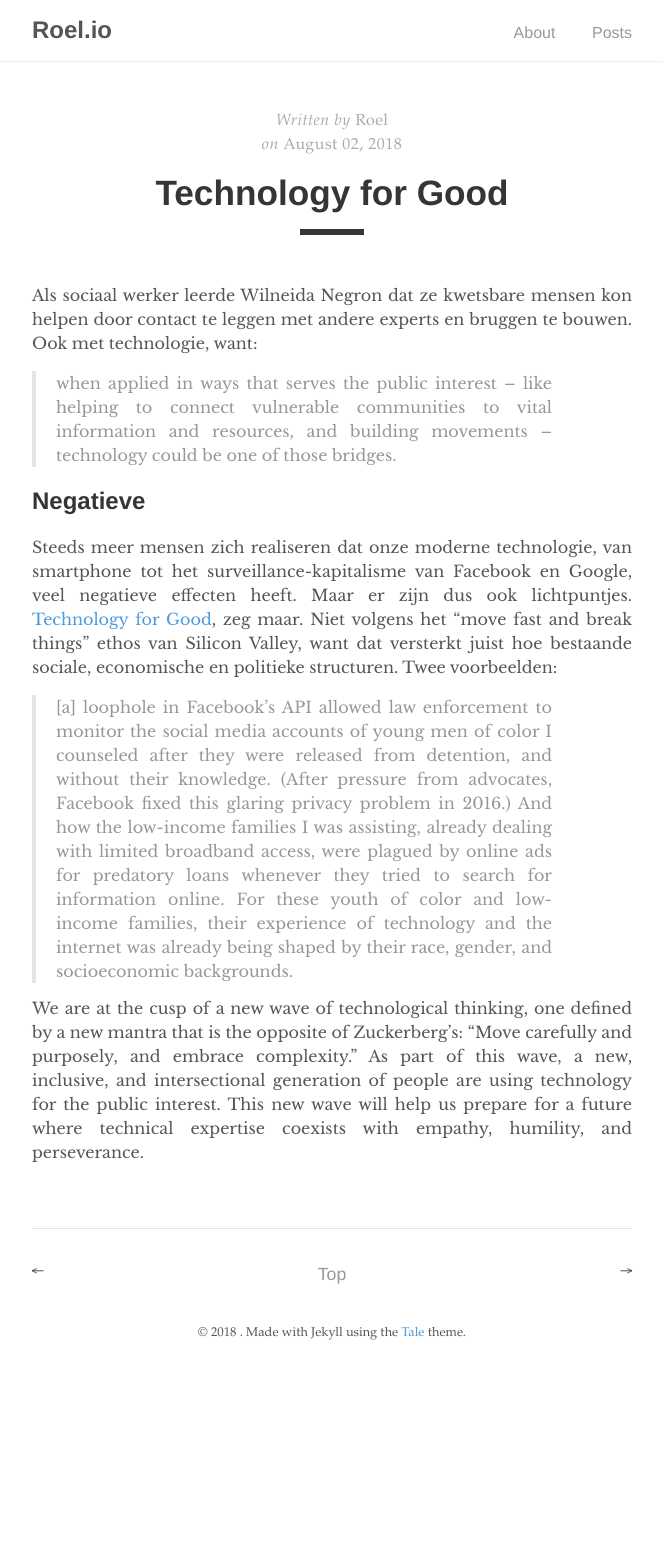
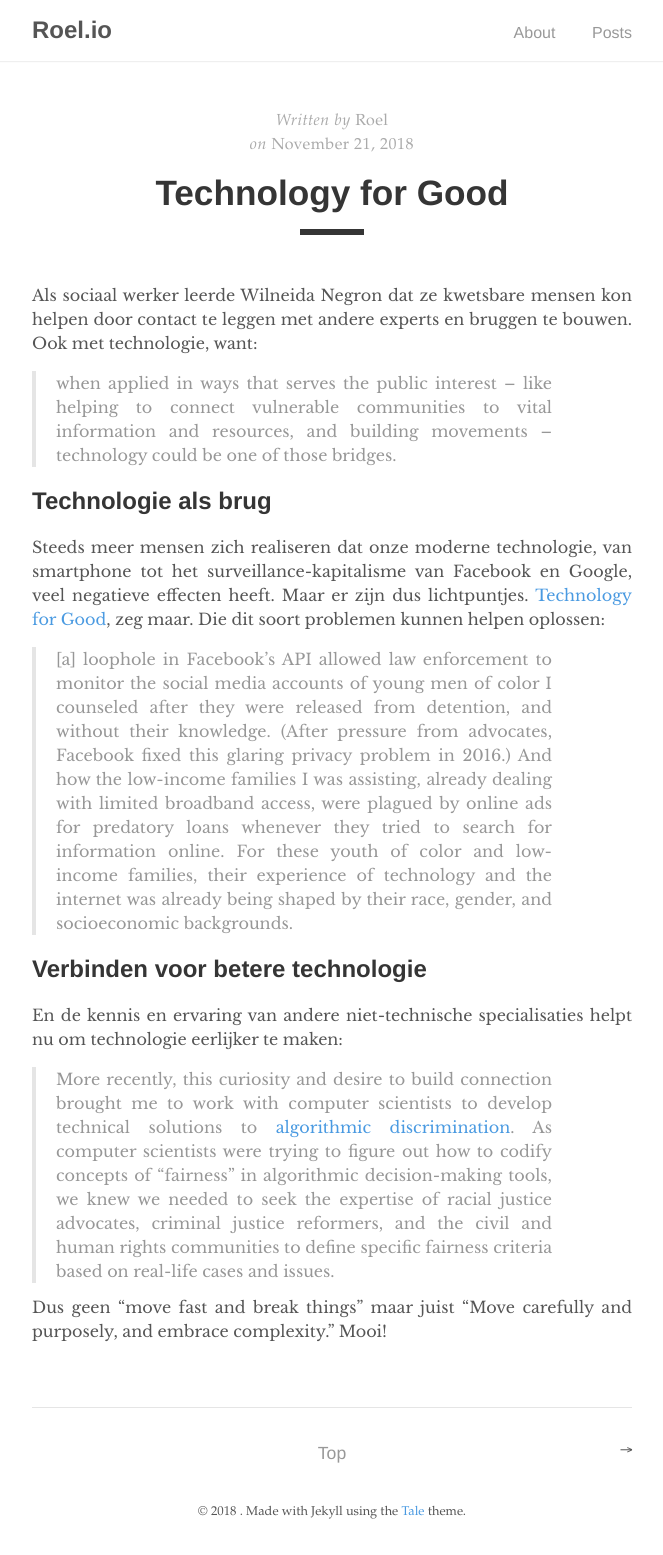
Before and after one commit to roelgroeneveld/roel.io, a Jekyll site: the page built from _posts/2018-11-21-technology-for-good.md, in a window 1280 px wide. Shown: the whole page, without its empty margins (308-971 px from the left). Built offline with Jekyll 4.4.1, drawn with Linux system fonts in a browser that asks for light colours; before the commit the page ends 1376 px from its top, so only the background shows below that.

Commit message:
Added Technology for Good

```diff
--- a/_posts/2018-11-21-technology-for-good.md
+++ b/_posts/2018-11-21-technology-for-good.md
@@ -1,21 +1,25 @@
 ---
 id: 362
 title: Technology for Good
-date: 2018-08-02T18:03:09+00:00
+date: 2018-11-21T22:15:09+00:00
 author: Roel
 layout: post
 permalink: /technology-for-good/
 categories:
   - tech
-format: status
 ---
 Als sociaal werker leerde Wilneida Negron dat ze kwetsbare mensen kon helpen door contact te leggen met andere experts en bruggen te bouwen. Ook met technologie, want:
 
 > when applied in ways that serves the public interest – like helping to connect vulnerable communities to vital information and resources, and building movements – technology could be one of those bridges.
 
-## Negatieve
-Steeds meer mensen zich realiseren dat onze moderne technologie, van smartphone tot het surveillance-kapitalisme van Facebook en Google, veel negatieve effecten heeft. Maar er zijn dus ook lichtpuntjes. [Technology for Good](https://www.fastcompany.com/90270299/want-to-build-tech-for-good-understand-peoples-needs-first), zeg maar. Niet volgens het "move fast and break things" ethos van Silicon Valley, want dat versterkt juist hoe bestaande sociale, economische en politieke structuren. Twee voorbeelden:
+## Technologie als brug
+Steeds meer mensen zich realiseren dat onze moderne technologie, van smartphone tot het surveillance-kapitalisme van Facebook en Google, veel negatieve effecten heeft. Maar er zijn dus lichtpuntjes. [Technology for Good](https://www.fastcompany.com/90270299/want-to-build-tech-for-good-understand-peoples-needs-first), zeg maar. Die dit soort problemen kunnen helpen oplossen:
 
 > [a] loophole in Facebook’s API allowed law enforcement to monitor the social media accounts of young men of color I counseled after they were released from detention, and without their knowledge. (After pressure from advocates, Facebook fixed this glaring privacy problem in 2016.) And how the low-income families I was assisting, already dealing with limited broadband access, were plagued by online ads for predatory loans whenever they tried to search for information online. For these youth of color and low-income families, their experience of technology and the internet was already being shaped by their race, gender, and socioeconomic backgrounds.
 
-We are at the cusp of a new wave of technological thinking, one defined by a new mantra that is the opposite of Zuckerberg’s: “Move carefully and purposely, and embrace complexity.” As part of this wave, a new, inclusive, and intersectional generation of people are using technology for the public interest. This new wave will help us prepare for a future where technical expertise coexists with empathy, humility, and perseverance.
+## Verbinden voor betere technologie
+En de kennis en ervaring van andere niet-technische specialisaties helpt nu om technologie eerlijker te maken:
+
+> More recently, this curiosity and desire to build connection brought me to work with computer scientists to develop technical solutions to [algorithmic discrimination](https://www.fastcompany.com/90164226/what-developers-really-think-about-ai-and-bias). As computer scientists were trying to figure out how to codify concepts of “fairness” in algorithmic decision-making tools, we knew we needed to seek the expertise of racial justice advocates, criminal justice reformers, and the civil and human rights communities to define specific fairness criteria based on real-life cases and issues.
+
+Dus geen “move fast and break things” maar juist “Move carefully and purposely, and embrace complexity.” Mooi!
```
